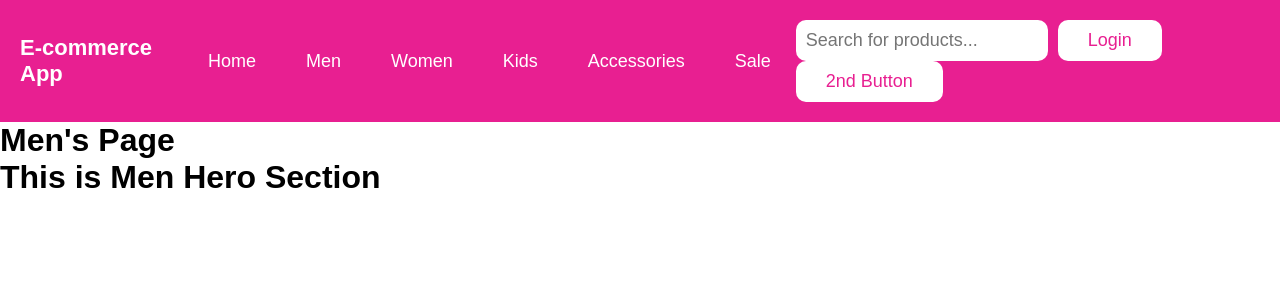
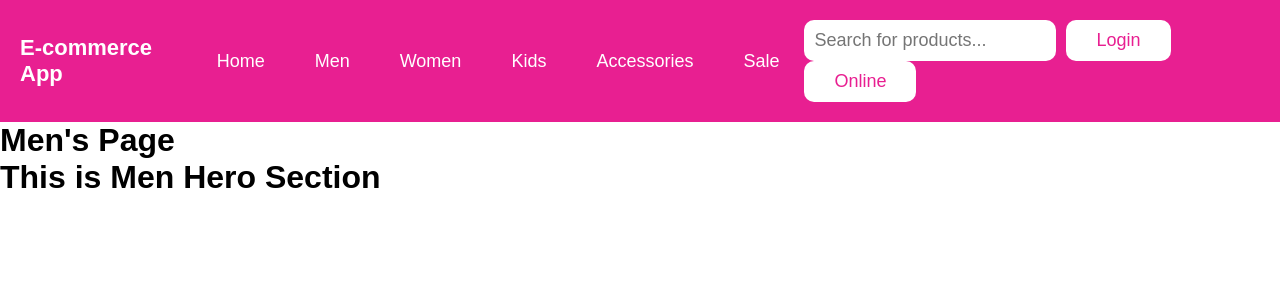
Before and after one commit to harshit-ag5965/abesec-batch-2027-copy, a React (Create React App) app in the folder react/ecommerce-react/: page /men in a window 1280 px wide. Shown: the top 300 px of the page. Built offline with nearby package versions, Linux system fonts and the light colour scheme.

Commit message:
add custom hooks

```diff
--- a/react/ecommerce-react/src/components/Header.jsx
+++ b/react/ecommerce-react/src/components/Header.jsx
@@ -1,66 +1,68 @@
-import { useEffect, useState } from "react";
+import { useEffect, useState } from 'react';
+import useOnlineStatus from '../utils/useOnlineStatus';
 
 function Header() {
+  const onlineStatus = useOnlineStatus();
   // let btnValue = 'Login';
-  const [btnValue, setBtnValue] = useState("Login");
-  const [btnValue2, setBtnValue2] = useState("2nd Button");
+  const [btnValue, setBtnValue] = useState('Login');
+  const [btnValue2, setBtnValue2] = useState('2nd Button');
 
   function handleButtonClick() {
-    btnValue === "Login" ? setBtnValue("Logout") : setBtnValue("Login");
+    btnValue === 'Login' ? setBtnValue('Logout') : setBtnValue('Login');
   }
 
   function handleButton2Click() {
-    btnValue2 === "2nd Button"
-      ? setBtnValue2("Blah")
-      : setBtnValue2("2nd Button");
+    btnValue2 === '2nd Button'
+      ? setBtnValue2('Blah')
+      : setBtnValue2('2nd Button');
   }
 
-  console.log("Hello, I am inside Header component");
+  console.log('Hello, I am inside Header component');
 
   useEffect(() => {
-    console.log("Hello, I am inside useEffect()");
+    console.log('Hello, I am inside useEffect()');
   }, [btnValue, btnValue2]);
 
   useEffect(() => {
-    console.log("Hello, I am inside useEffect() with dependency");
+    console.log('Hello, I am inside useEffect() with dependency');
   }, []);
 
   return (
     <header>
-      <div className="logo">E-commerce App</div>
+      <div className='logo'>E-commerce App</div>
 
       <div>
         <nav>
-          <ul className="menu">
-            <li className="menu-item">
-              <a href="/">Home</a>
+          <ul className='menu'>
+            <li className='menu-item'>
+              <a href='/'>Home</a>
             </li>
-            <li className="menu-item">
-              <a href="/men">Men</a>
+            <li className='menu-item'>
+              <a href='/men'>Men</a>
             </li>
-            <li className="menu-item">
-              <a href="/women">Women</a>
+            <li className='menu-item'>
+              <a href='/women'>Women</a>
             </li>
-            <li className="menu-item">
-              <a href="/kids">Kids</a>
+            <li className='menu-item'>
+              <a href='/kids'>Kids</a>
             </li>
-            <li className="menu-item">
-              <a href="/accessories">Accessories</a>
+            <li className='menu-item'>
+              <a href='/accessories'>Accessories</a>
             </li>
-            <li className="menu-item">
-              <a href="/sale">Sale</a>
+            <li className='menu-item'>
+              <a href='/sale'>Sale</a>
             </li>
           </ul>
         </nav>
       </div>
 
-      <div className="header-right">
-        <input type="search" placeholder="Search for products..." />
-        <button onClick={handleButtonClick} className="login-btn">
+      <div className='header-right'>
+        <input type='search' placeholder='Search for products...' />
+        <button onClick={handleButtonClick} className='login-btn'>
           {btnValue}
         </button>
-        <button onClick={handleButton2Click} className="login-btn">
-          {btnValue2}
+        <button onClick={handleButton2Click} className='login-btn'>
+          {onlineStatus ? 'Online' : 'Offline'}
         </button>
       </div>
     </header>
--- a/react/ecommerce-react/src/components/ProductList.jsx
+++ b/react/ecommerce-react/src/components/ProductList.jsx
@@ -1,28 +1,15 @@
+import useProductList from '../utils/useProductList';
 import ProductCard from './ProductCard';
-// import products from '../data/products';
 import { useEffect, useState } from 'react';
 
 const ProductList = () => {
-  let [productList, setProductList] = useState([]);
+  const productList = useProductList();
   const [filteredProductList, setFilteredProductList] = useState(productList);
   let [searchText, setSearchText] = useState('');
 
-  const fetchData = async () => {
-    const response = await fetch(
-      'https://682755e76b7628c5290ff8b1.mockapi.io/api/v1/products/products'
-    );
-    const products = await response.json();
-    setProductList(products);
-    setFilteredProductList(products);
-  };
-
   useEffect(() => {
-    fetchData();
-  }, []);
-
-  useEffect(() => {
-    console.log('Hello');
-  }, []);
+    setFilteredProductList(productList);
+  }, [productList]);
 
   function handleFilterButtonClick() {
     const filteredProducts = productList.filter(
--- /dev/null
+++ b/react/ecommerce-react/src/utils/useOnlineStatus.js
@@ -0,0 +1,17 @@
+import { useState } from 'react';
+
+const useOnlineStatus = () => {
+  const [onlineStatus, setOnlineStatus] = useState(true);
+
+  window.addEventListener('online', () => {
+    setOnlineStatus(true);
+  });
+
+  window.addEventListener('offline', () => {
+    setOnlineStatus(false);
+  });
+
+  return onlineStatus;
+};
+
+export default useOnlineStatus;
--- /dev/null
+++ b/react/ecommerce-react/src/utils/useProductList.js
@@ -0,0 +1,22 @@
+import { useEffect, useState } from 'react';
+
+// this hook or js function helps me to fetch the list of products.
+const useProductList = () => {
+  const [productList, setProductList] = useState([]);
+
+  const fetchData = async () => {
+    const response = await fetch(
+      'https://682755e76b7628c5290ff8b1.mockapi.io/api/v1/products/products'
+    );
+    const products = await response.json();
+    setProductList(products);
+  };
+
+  useEffect(() => {
+    fetchData();
+  }, []);
+
+  return productList;
+};
+
+export default useProductList;
```
